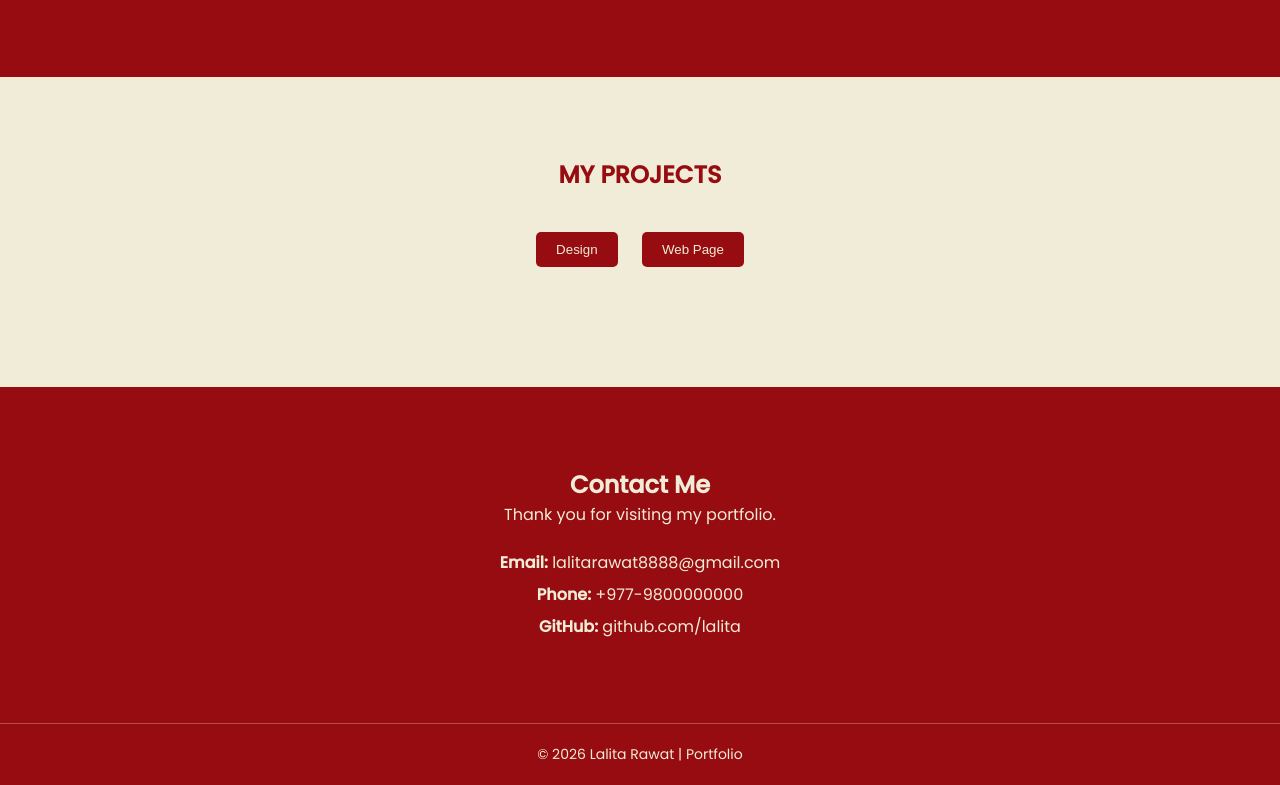
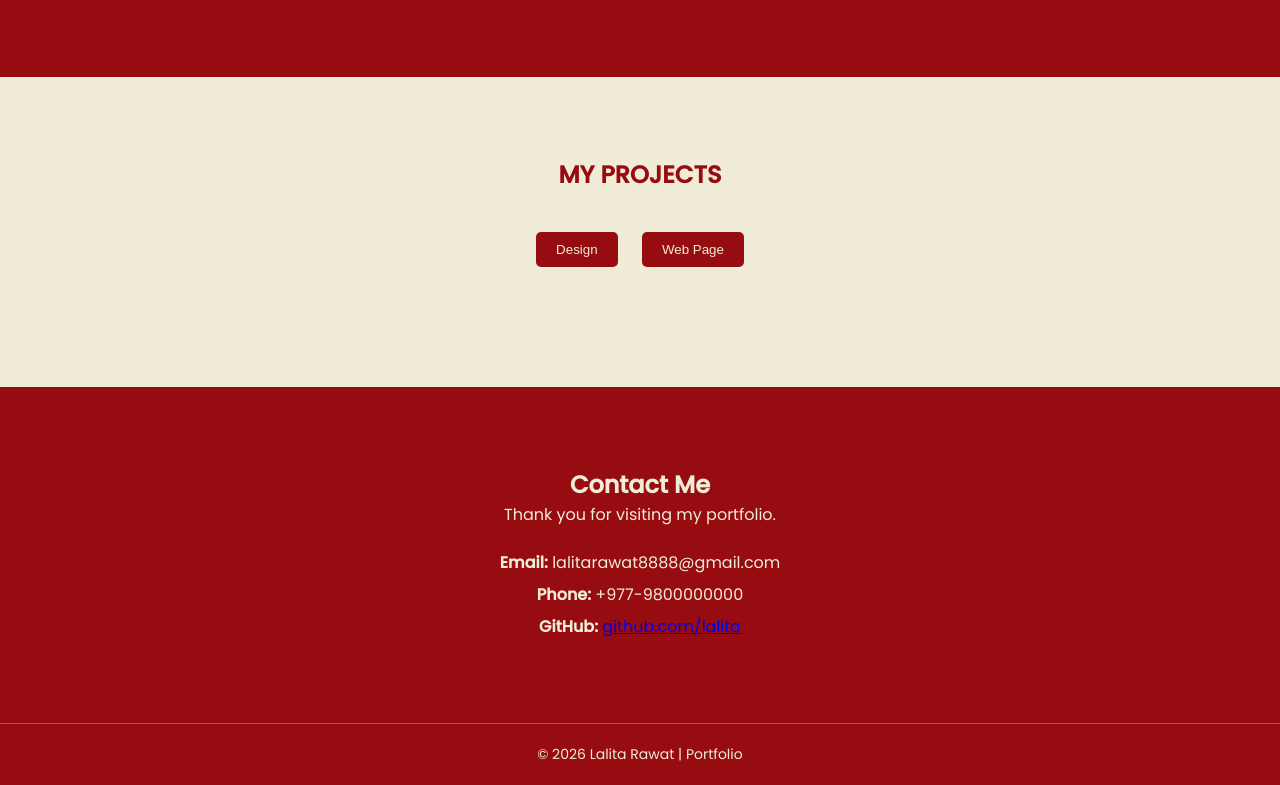
Before and after one commit to Lalita-Rawat/Lalita-Rawat_PORTFOLIO, a plain HTML site: page index.html in a window 1280 px wide. Shown: the part 1255-2040 px from the top of the page. Drawn offline with nearby package versions, Linux system fonts and the light colour scheme.

Commit message:
Update GitHub link to be a clickable anchor tag

```diff
--- a/index.html
+++ b/index.html
@@ -151,7 +151,10 @@ This portfolio is a small collection of my creative journey and experiments.
 
 <p><strong>Phone:</strong> +977-9800000000</p>
 
-<p><strong>GitHub:</strong> github.com/lalita</p>
+<p>
+  <strong>GitHub:</strong>
+  <a href="https://github.com/lalita" target="_blank">github.com/lalita</a>
+</p>
 
 </div>
 
```
